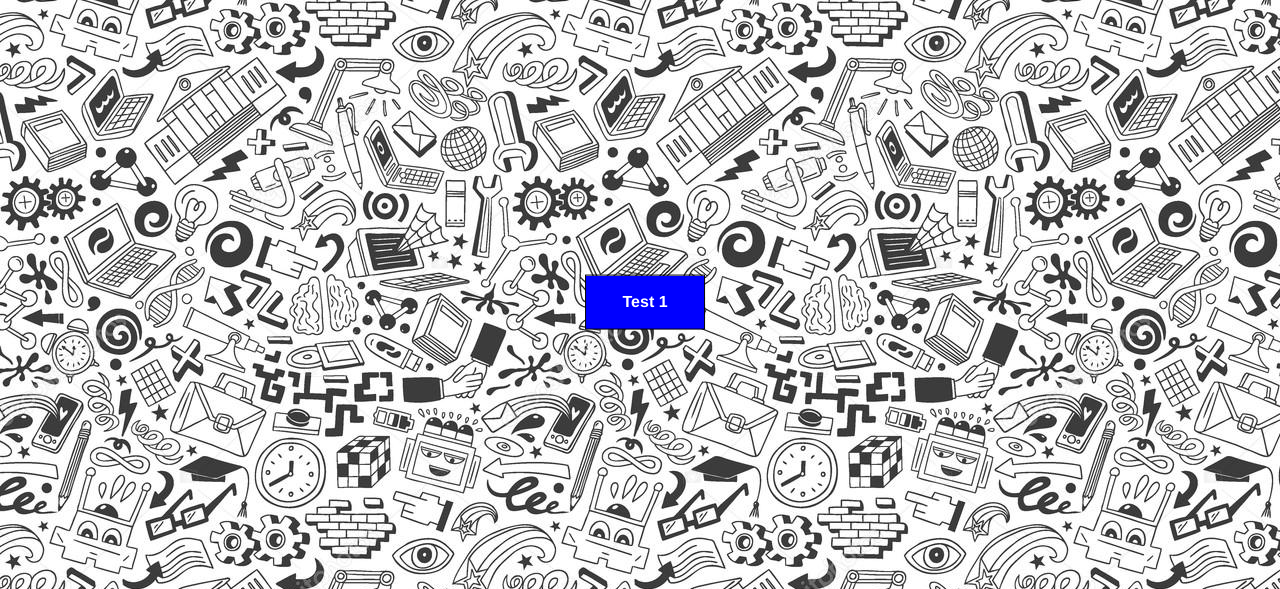
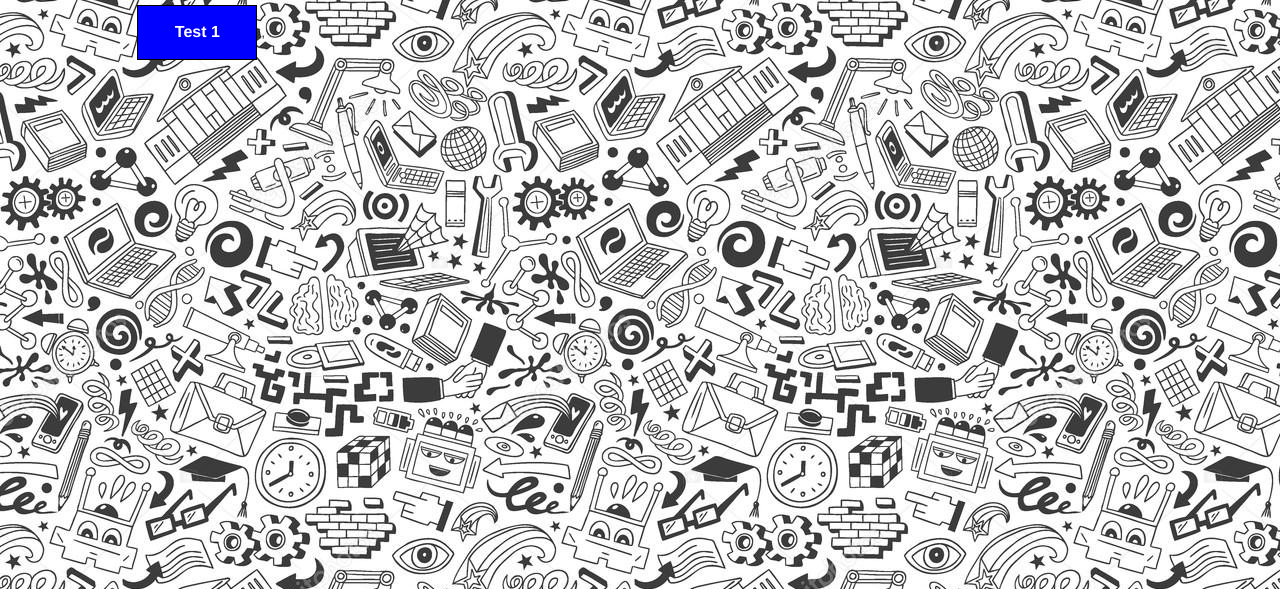
Before and after one commit to ymerenich1998/Kursova, a Rails app: page /pages/test in a window 1280 px wide. Shown: the part 88-677 px from the top of the page. Run offline with Rails 7, Linux system fonts and the light colour scheme; a user stored in the database is signed in; tables that the repository leaves empty hold one stand-in row (values such as "Sample post"); style sheets or scripts are compiled from the project's sources; some libraries are stand-ins or nearby versions.

Commit message:
Fx def right and add js in tests

```diff
--- a/app/assets/stylesheets/style.scss
+++ b/app/assets/stylesheets/style.scss
@@ -71,11 +71,7 @@ width: auto;
 }
 
 .tests{
-  position: absolute;
-  top: 50%;
-  left: 50%;
-  margin-right: -50%;
-  transform: translate(-43%, -50%);
+
   .button {
     width:120px;
     background-color: blue;
@@ -130,3 +126,15 @@ user-select: none;
   background: image-url('124.jpg') repeat;
   collor: black;
 }
+
+
+.question_block {
+    text-align: center;
+    margin: 5px 0px;
+  a {
+    button {
+      color: white;
+      font-weight: 800;
+    }
+  }
+}
--- a/app/views/pages/test.html.erb
+++ b/app/views/pages/test.html.erb
@@ -1,12 +1,12 @@
 <%=render "layouts/navbar" %>
-
+<div class="container">
 <div class="tests">
 <div class="row">
 <section>
 <% @question.each do |question| %>
-<div class="col-xs-6 col-md-3 col-lg-3">
+<div class="col-xs-6 col-md-3 col-lg-3 question_block" id="question_<%= question.id %>">
 <%= link_to question_path(question.id), {:remote => true, 'data-toggle' =>  "modal", 'data-target' => '#modal-window'} do %>
-<button class="button"><font color="white"><%= 'Test '+ @i.to_s %></font></button>
+<button class="button"><%= 'Test '+ @i.to_s %></button>
 	<%end%>,
 	<% @i+=1 %>
 	</div>
@@ -19,3 +19,4 @@
 
 
 </div>
+</div>
--- a/app/views/questions/_showmodal.html.erb
+++ b/app/views/questions/_showmodal.html.erb
@@ -6,12 +6,12 @@
     </div>
 
     <div class="modal-body">
-    <%=form_for :right, url:question_right_path(@question.id),method: :post, html: {class: 'form-signin'} do |f|%>
+    <%=form_for :right, url: question_right_path(@question.id), method: :post, html: {class: 'form-signin'}, remote: true do |f|%>
       <% @answers.each do |answer|%>
 
         <div class="row">
           <div class="col-md-6">
-                <%= check_box_tag 'right_answer', answer.id %>
+                <%= check_box_tag 'user_answer', answer.id %>
                 <%= f.label answer.name %>
           </div>
         </div>
```
Also changed, not shown: app/controllers/questions_controller.rb (+8 -7 lines), app/views/questions/right.js.erb (added, +11 -0 lines), app/views/questions/right.html.erb (added).
